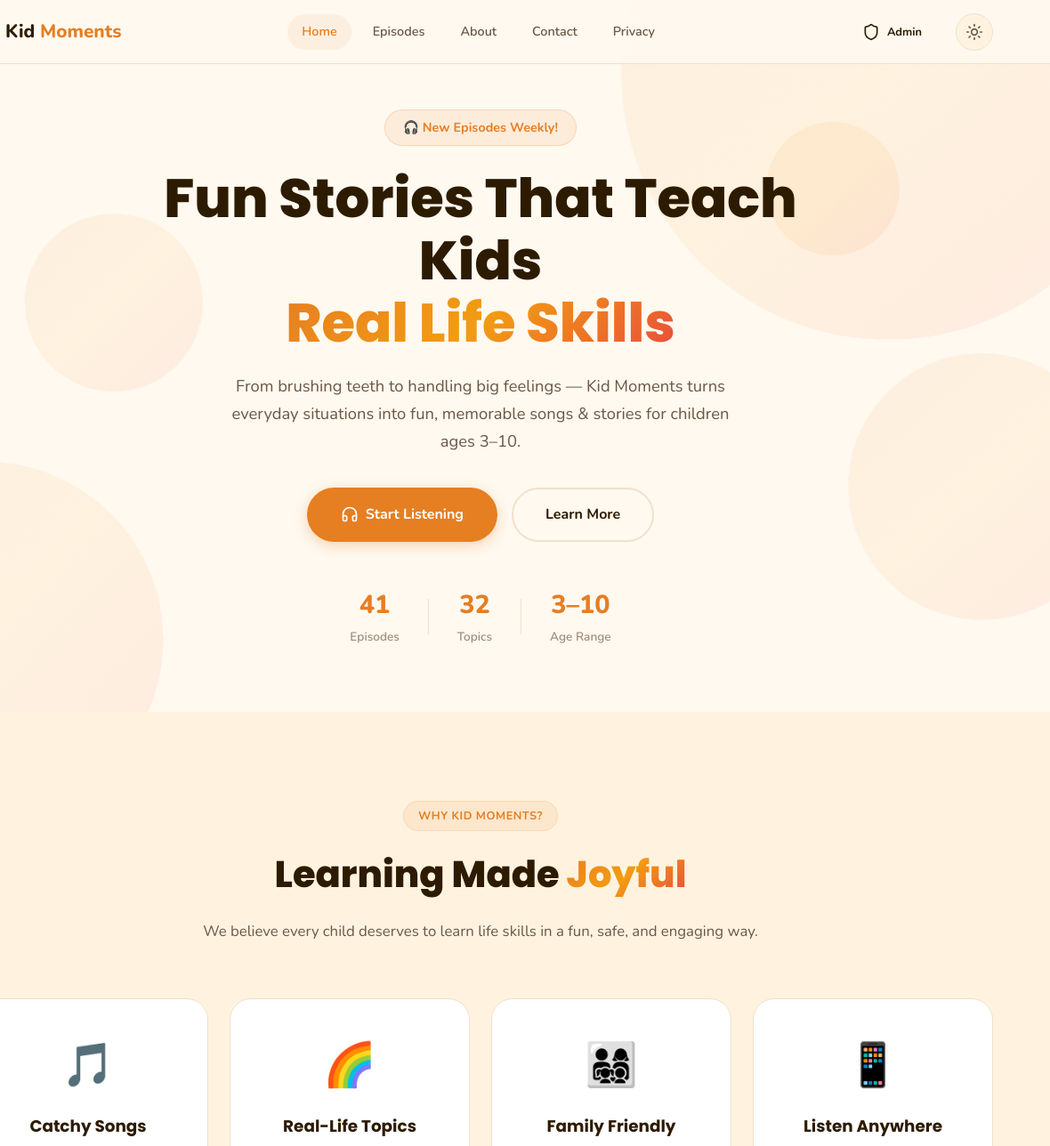
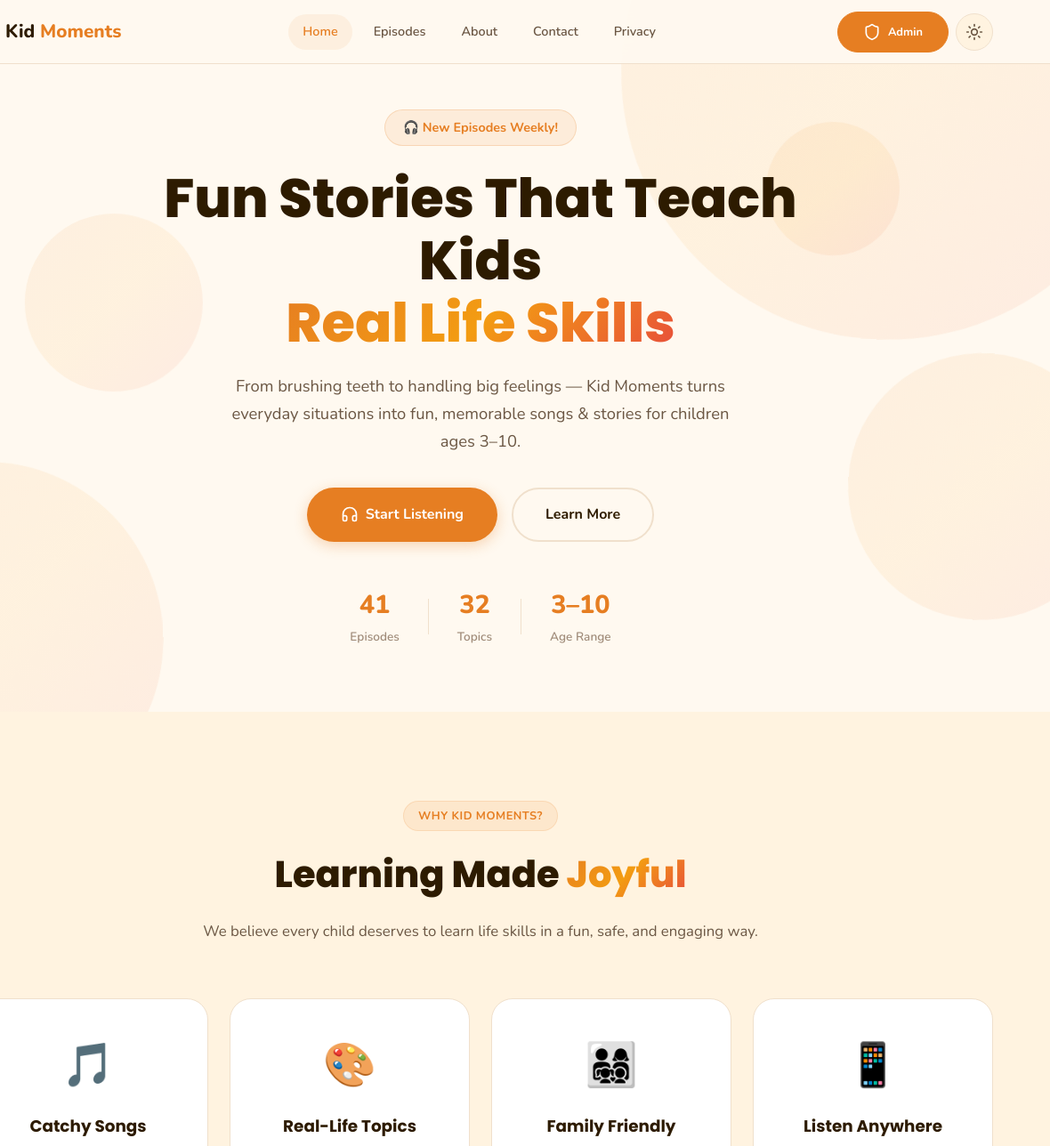
Before and after one commit to galalemad75-creator/kid-moments-site, a plain HTML site: page index.html in a window 1280 px wide. Shown: the top 1288 px of the page at 89% size, 100-1280 px from the left. Drawn offline with nearby package versions, Linux system fonts and the light colour scheme; no server answers.

Commit message:
Fix: Remove rainbow icon, enhance admin button visibility

```diff
--- a/index.html
+++ b/index.html
@@ -47,7 +47,7 @@
       <a href="privacy.html" class="nav-link">Privacy</a>
     </nav>
     <div class="nav-actions">
-      <a href="admin-login.html" class="btn btn-sm btn-ghost" style="font-size:0.8rem;">
+      <a href="admin-login.html" class="btn btn-sm" style="font-size:0.8rem; background:var(--accent); color:#fff; border:1px solid var(--accent);">
         <i data-lucide="shield"></i> Admin
       </a>
       <button class="theme-toggle" id="themeToggle" aria-label="Toggle dark mode">
@@ -122,7 +122,7 @@
         <p>Each episode features memorable songs that kids love to sing along with — making learning stick naturally.</p>
       </div>
       <div class="feature-card animate-on-scroll delay-1">
-        <div class="feature-icon">🌈</div>
+        <div class="feature-icon">🎨</div>
         <h3>Real-Life Topics</h3>
         <p>From table manners to handling anger, we cover the everyday skills kids actually need.</p>
       </div>
```
Also changed, not shown: screenshot.jpg (added).
